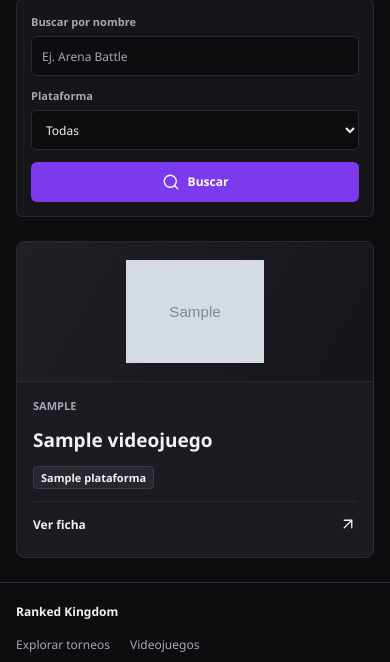
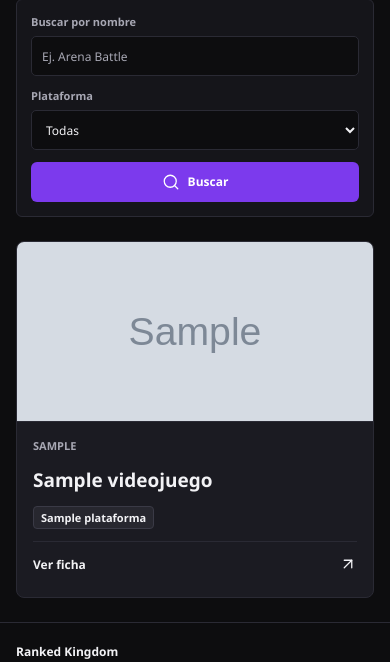
Before and after one commit to donvi22/plataforma-torneos-django, a Django app: page /videojuegos/ in a window 390 px wide. Shown: the part 299-961 px from the top of the page. Run offline with Django 5.2, Linux system fonts and the light colour scheme; tables that the repository leaves empty hold one stand-in row (values such as "Sample post"); grey boxes marked "Sample" are stand-in pictures.

Commit message:
Adjust game media height and styling in CSS

```diff
--- a/static/css/games.css
+++ b/static/css/games.css
@@ -3,8 +3,8 @@ body:has(.rk-games) .messages { font: 13px/1.6 'Segoe UI', sans-serif; max-width
 body:has(.rk-games) .message { background: #1B1B22; border: 1px solid #2A2A34; border-left: 3px solid #8B5CF6; border-radius: 4px; color: #F2F2F5; }
 .rk-games .rk-game-filters { grid-template-columns: minmax(0, 1.7fr) minmax(0, 1fr) auto; }
 .rk-game-cards { margin-top: 24px; }
-.rk-games .rk-game-media { height: 150px; }
-.rk-games .rk-game-media > .rk-card-game-image { object-fit: contain; padding: 18px; }
+.rk-games .rk-game-media { height: 200px; overflow: hidden; }
+.rk-games .rk-game-media > .rk-card-game-image { width: 100%; height: 100%; display: block; object-fit: cover; object-position: center; padding: 0; }
 .rk-game-media .rk-card-media-fallback svg { height: 40px; width: 40px; }
 .rk-game-card .rk-card-body { gap: 12px; padding: 16px; }
 .rk-game-card h2 { font-size: 19px; line-height: 1.4; }
@@ -43,7 +43,7 @@ body:has(.rk-games) .message { background: #1B1B22; border: 1px solid #2A2A34; b
 }
 @media (max-width: 650px) {
     .rk-games .rk-game-filters { grid-template-columns: minmax(0, 1fr); }
-    .rk-games .rk-game-media { height: 140px; }
+    .rk-games .rk-game-media { height: 180px; }
     .rk-game-identity { align-items: flex-start; gap: 18px; }
     .rk-games .rk-game-detail-media { flex-basis: 80px; height: 80px; width: 80px; }
     .rk-game-detail-copy { flex-basis: calc(100% - 98px); }
```
